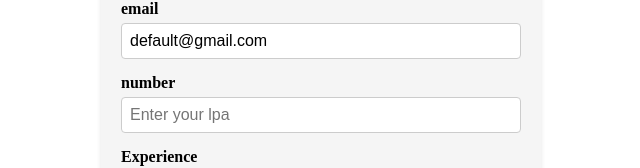
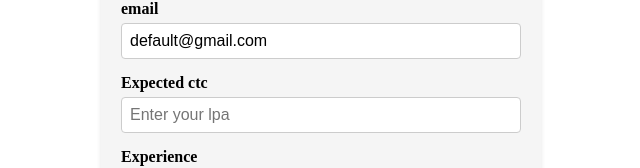
Before and after one commit to vishnuroshan/Angular-Forms, an Angular app: page / in a window 1280 px wide. Shown: the part 176-344 px from the top of the page, without its empty margins (319-959 px from the left). Built offline with nearby package versions, Linux system fonts and the light colour scheme.

Commit message:
label for number field is changed

```diff
--- a/src/app/form/form.component.html
+++ b/src/app/form/form.component.html
@@ -6,7 +6,7 @@
 
         <app-text-input type="email" label="email"  [control]="$any(form.get('email'))" placeholder="johndoe@example.com"></app-text-input>
 
-        <app-text-input type="number" label="number"  [control]="$any(form.get('number'))" placeholder="Enter your lpa"></app-text-input>
+        <app-text-input type="number" label="Expected ctc"  [control]="$any(form.get('number'))" placeholder="Enter your lpa"></app-text-input>
 
         <app-dropdown label="Experience" [options]="dropdownOptions" formControlName="dropdownOption" placeholder="Select years of experience"></app-dropdown>
 
```
